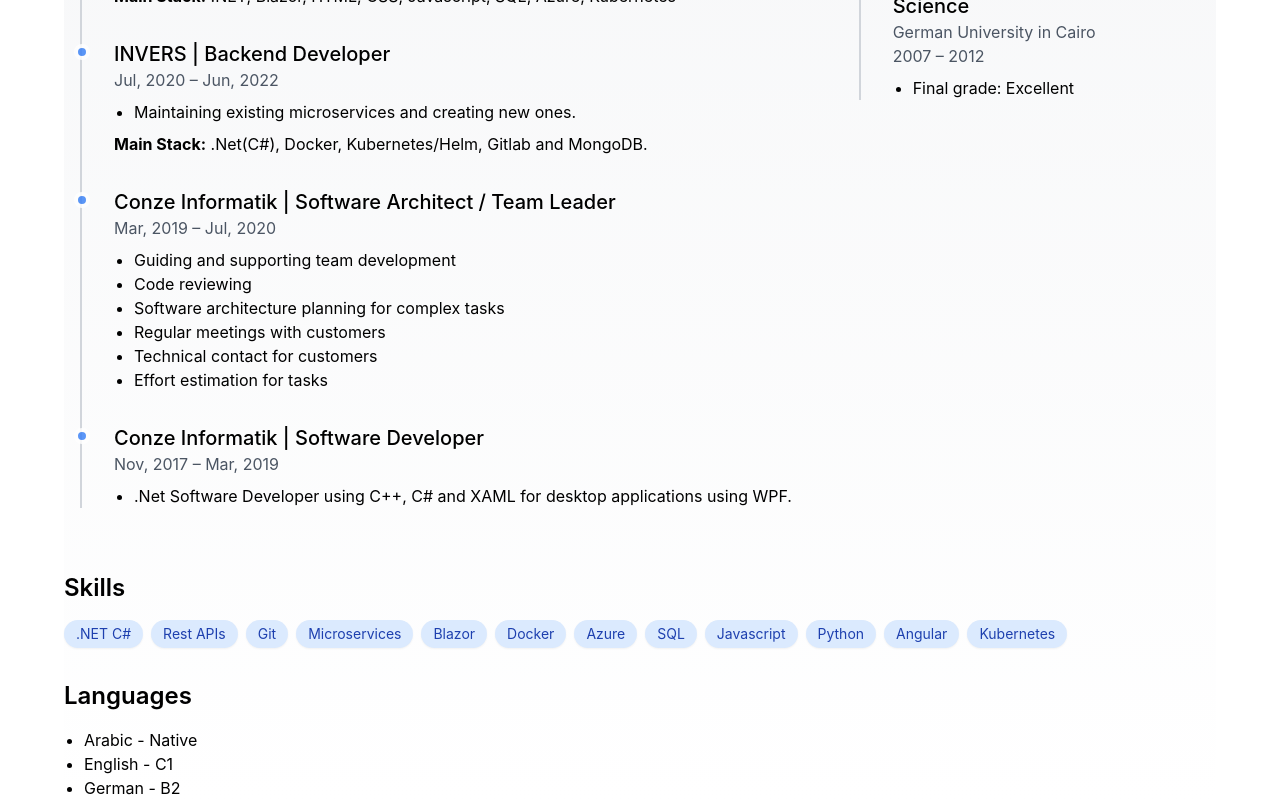
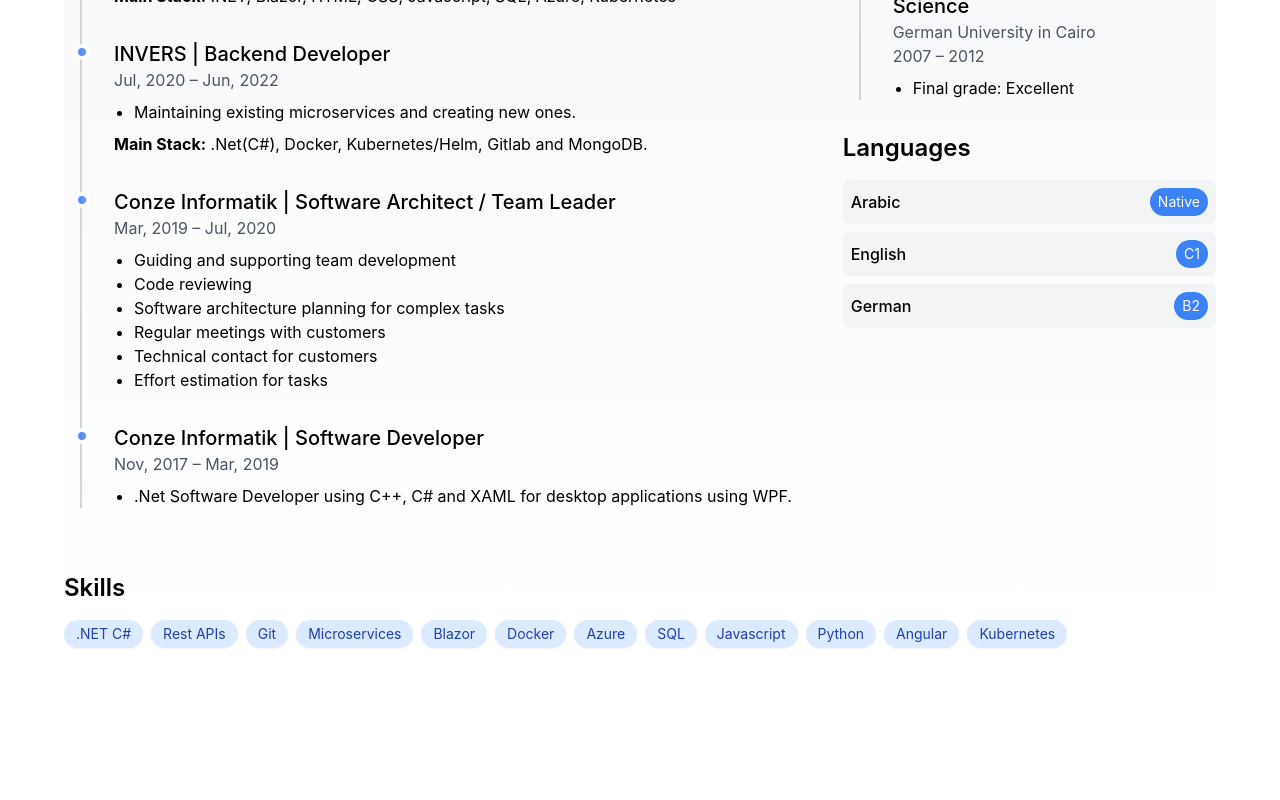
Before and after one commit to 3lwan/3lwan.github.io, a React (Create React App) app: page / in a window 1280 px wide. Shown: the part 528-1328 px from the top of the page. After the commit the page ends 1208 px from the top, so only its background shows below. Built offline with nearby package versions, Linux system fonts and the light colour scheme.

Commit message:
Style languages

```diff
--- a/src/App.js
+++ b/src/App.js
@@ -63,6 +63,13 @@ const Skill = ({ name, level }) => {
     </span>
   );
 };
+
+const LanguageItem = ({ language, level }) => (
+  <div className="flex items-center justify-between p-2 bg-gray-100 rounded-lg mb-2 hover:bg-gray-200 transition-colors duration-300">
+    <span className="font-medium">{language}</span>
+    <span className="text-sm px-2 py-1 bg-blue-500 text-white rounded-full">{level}</span>
+  </div>
+);
 
 const App = () => {
   const skills = [
@@ -180,6 +187,13 @@ const App = () => {
               details={["Final grade: Excellent"]}
             />
           </div>
+
+          <h3 className="text-2xl font-semibold mb-4 mt-8">Languages</h3>
+          <div>
+            <LanguageItem language="Arabic" level="Native" />
+            <LanguageItem language="English" level="C1" />
+            <LanguageItem language="German" level="B2" />
+          </div>
         </section>
       </div>
 
@@ -191,15 +205,6 @@ const App = () => {
           ))}
         </div>
       </section>
-
-      <section>
-        <h3 className="text-2xl font-semibold mb-4">Languages</h3>
-        <ul className="list-disc pl-5">
-          <li>Arabic - Native</li>
-          <li>English - C1</li>
-          <li>German - B2</li>
-        </ul>
-      </section>
     </div>
   );
 };
```
